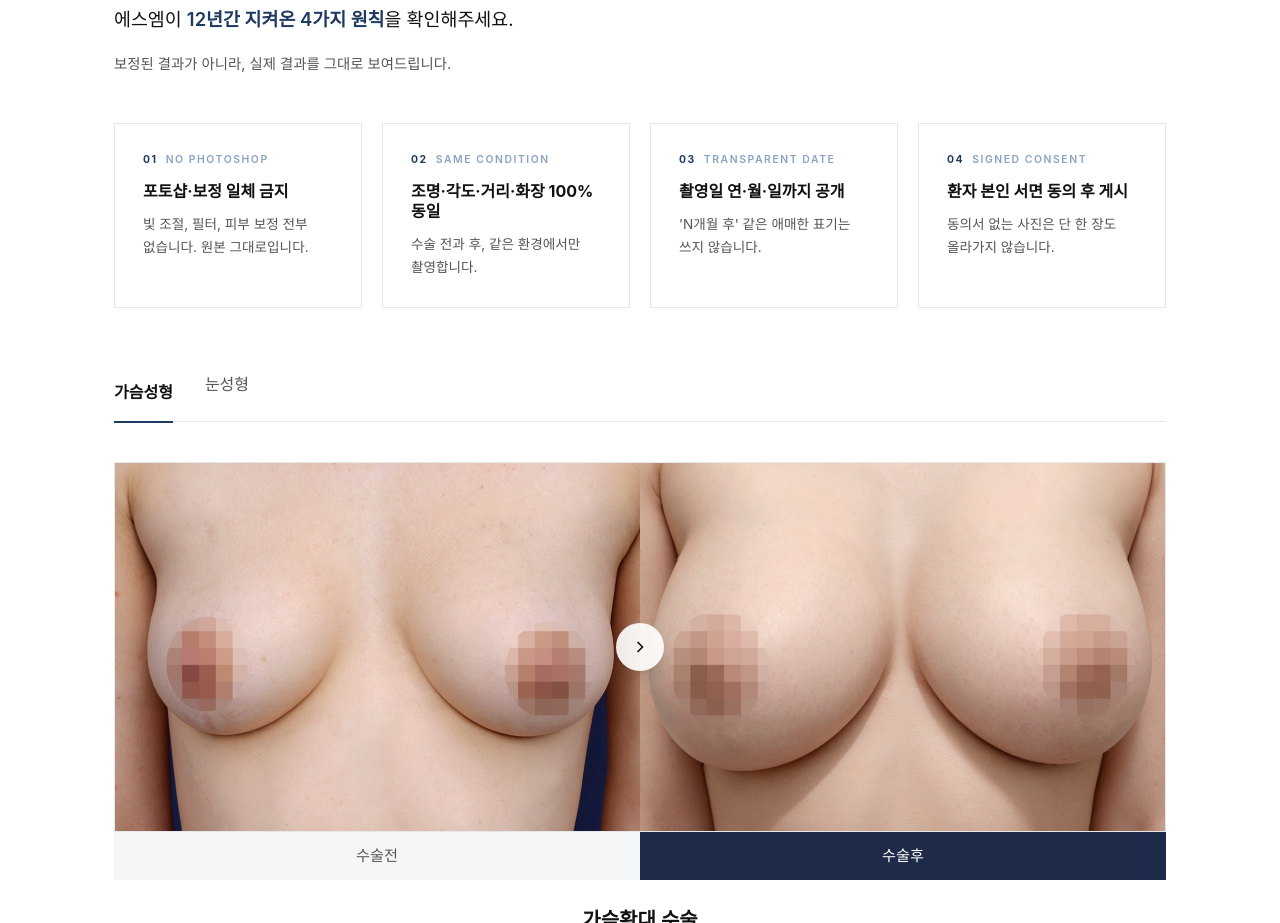
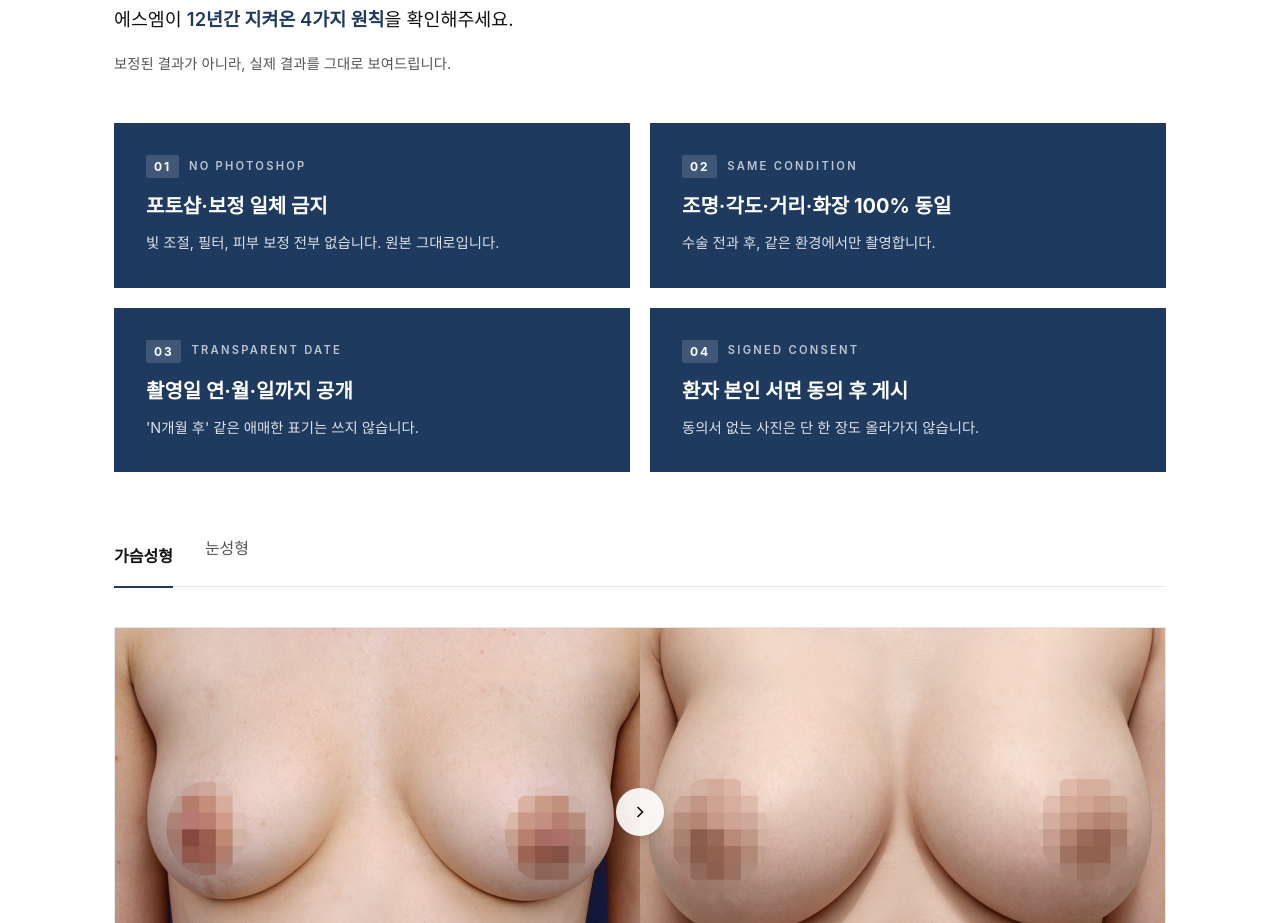
Before and after one commit to timeofpassion/sm-plastic-surgery-jp, a Next.js app: page / in a window 1280 px wide. Shown: the part 6680-7603 px from the top of the page. Built offline with nearby package versions, Linux system fonts and the light colour scheme; a web font is replaced by a local one.

Commit message:
Gallery 4 standards: 2x2 grid with navy background and white text

```diff
--- a/components/sections/Gallery.tsx
+++ b/components/sections/Gallery.tsx
@@ -116,24 +116,24 @@ export default function Gallery() {
           보정된 결과가 아니라, 실제 결과를 그대로 보여드립니다.
         </p>
 
-        <div className="grid grid-cols-1 md:grid-cols-2 lg:grid-cols-4 gap-4 lg:gap-5 mb-16">
+        <div className="grid grid-cols-1 sm:grid-cols-2 gap-4 lg:gap-5 mb-16">
           {STANDARDS.map((s, i) => (
             <div
               key={s.title}
-              className="p-6 lg:p-7 border border-border-default bg-white flex flex-col gap-3 transition-all hover:border-brand hover:shadow-md"
+              className="p-6 lg:p-8 bg-brand text-white flex flex-col gap-3 transition-all hover:bg-brand-hover hover:shadow-xl hover:shadow-brand/30 hover:-translate-y-0.5"
             >
-              <div className="flex items-center gap-2">
-                <span className="text-[0.65rem] font-bold tracking-[0.15em] text-brand">
+              <div className="flex items-center gap-2.5 mb-1">
+                <span className="text-[0.75rem] font-bold tracking-[0.15em] text-white bg-white/15 px-2 py-0.5 rounded-sm">
                   0{i + 1}
                 </span>
-                <span className="text-[0.65rem] tracking-[0.15em] text-accent-gold font-semibold">
+                <span className="text-[0.7rem] tracking-[0.2em] text-white/70 font-semibold">
                   {s.tag}
                 </span>
               </div>
-              <h3 className="text-[0.95rem] lg:text-[1rem] font-bold text-text-main keep-all leading-tight">
+              <h3 className="text-[1.1rem] lg:text-[1.25rem] font-bold text-white keep-all leading-tight">
                 {s.title}
               </h3>
-              <p className="text-[0.85rem] text-text-sub leading-[1.7] keep-all">
+              <p className="text-[0.9rem] text-white/85 leading-[1.7] keep-all">
                 {s.desc}
               </p>
             </div>
```
